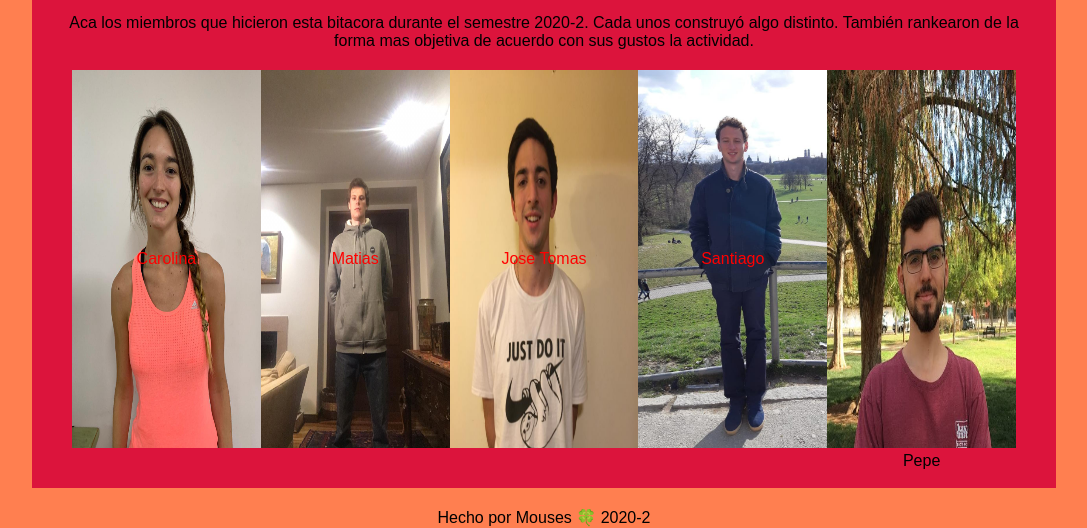
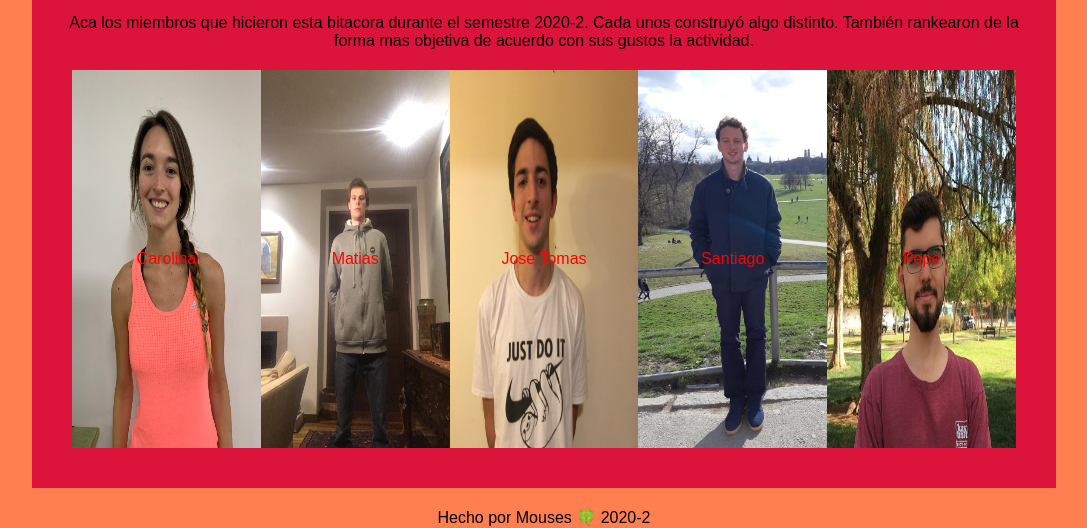
Before and after one commit to sjlarrain/WEBLR, a plain HTML site: page miembros.html in a window 1280 px wide. Shown: the part 252-780 px from the top of the page, without its empty margins (96-1183 px from the left). Drawn offline with Linux system fonts and the light colour scheme.

Commit message:
Pepe done Well :check:

```diff
--- a/styles.css
+++ b/styles.css
@@ -107,14 +107,14 @@ body {
     padding: 20px
 }
 
-.PCaron, .PMatiasn, .PGrezn, .PSantiagon {
+.PCaron, .PMatiasn, .PGrezn, .PSantiagon, .PPepen {
     position: absolute;
     top: 50%;
     left:50%;
     transform: translate(-50%, -50%);
 }
 
-.PCaro, .PMatias, .PGrez, .PSantiago {
+.PCaro, .PMatias, .PGrez, .PSantiago, .PPepe {
     position: relative;
     text-align: center;
     max-width: 200px;
```
